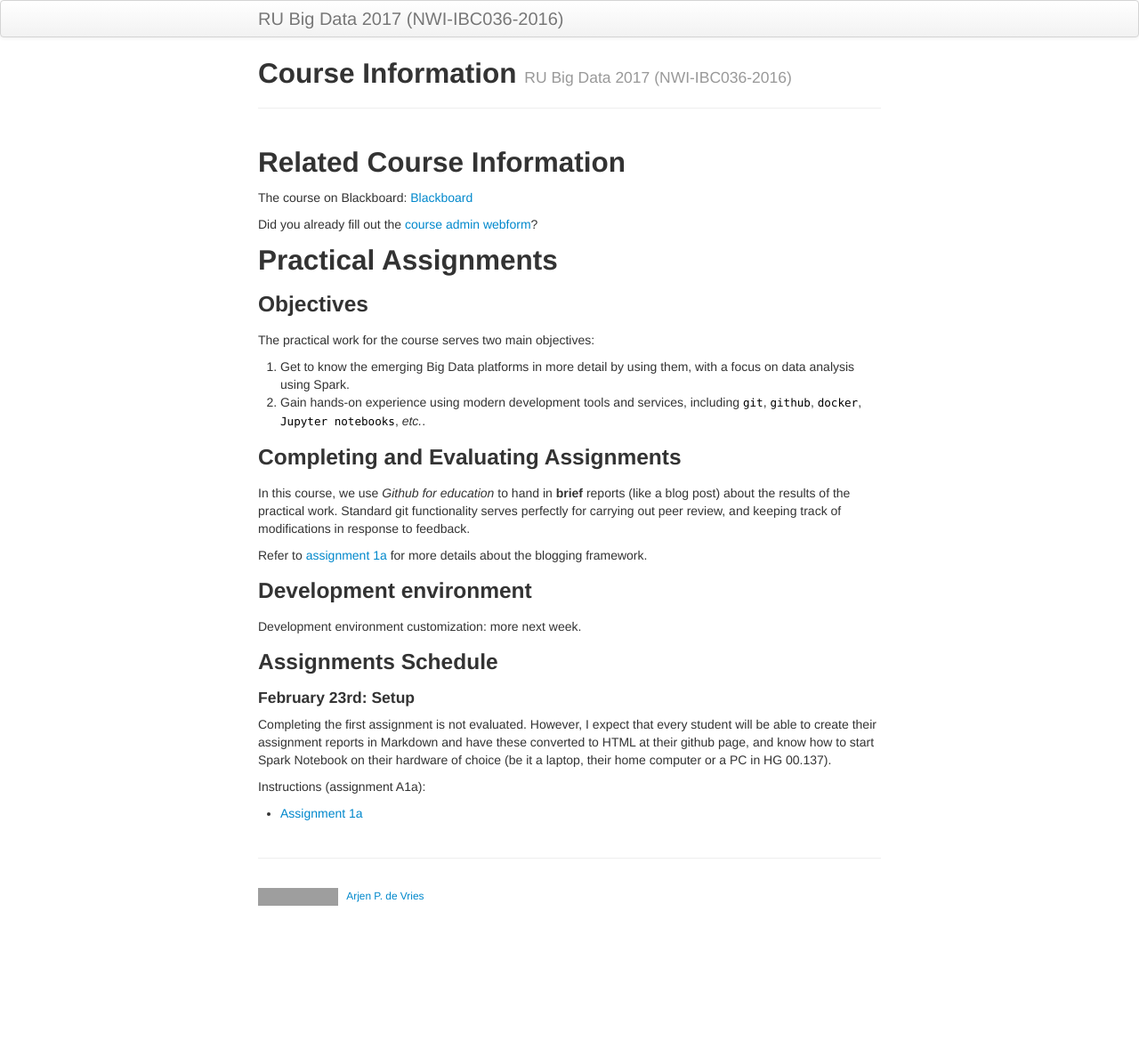
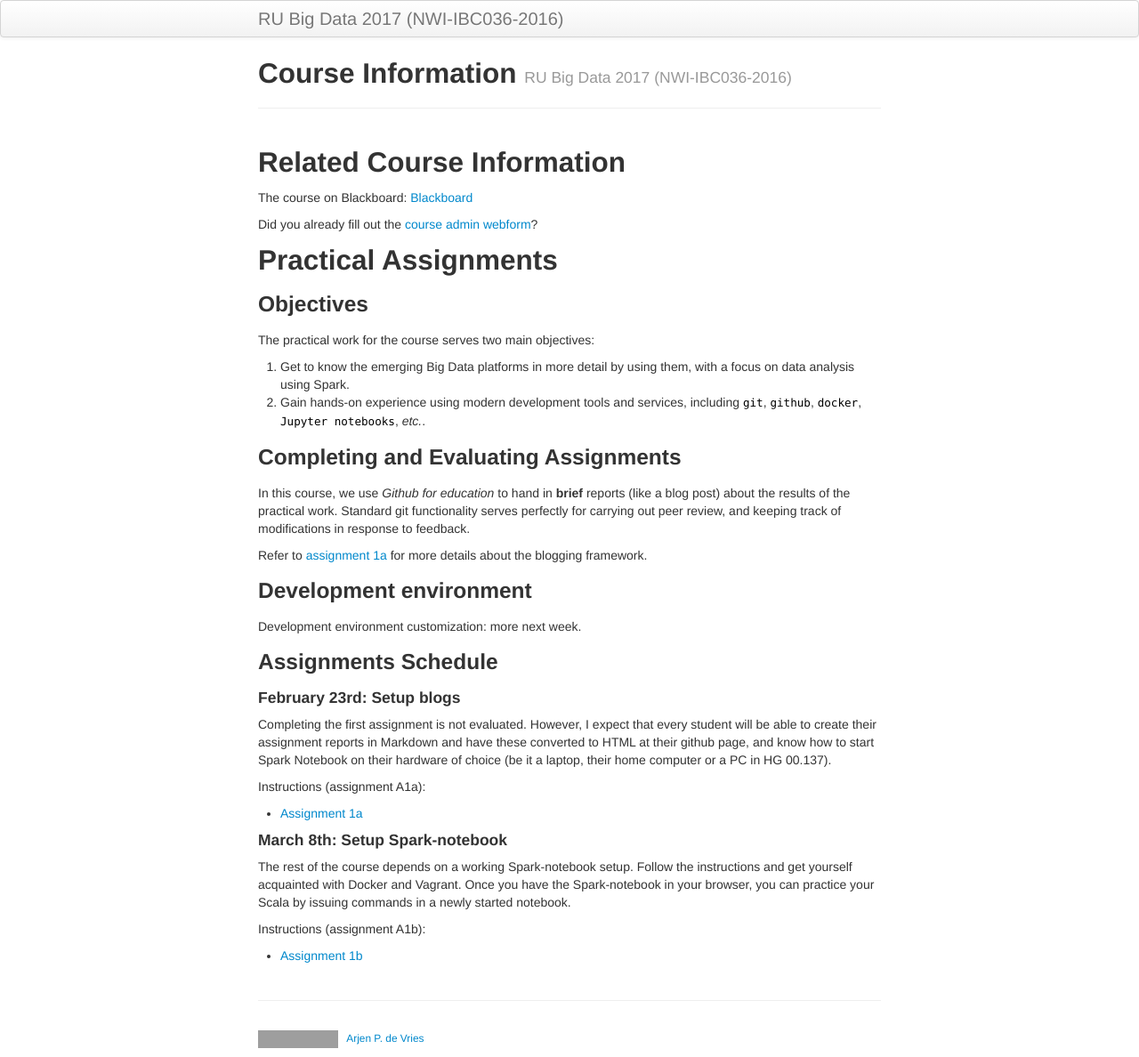
Before and after one commit to Thelukepet/course, a Jekyll site: the page built from index.md, in a window 1280 px wide. Shown: the whole page at 89% size. Built offline with Jekyll 4.4.1, drawn with Linux system fonts in a browser that asks for light colours; before the commit the page ends 1028 px from its top, so only the background shows below that; grey boxes are pictures that could not be loaded.

Commit message:
Added Docker assignment

```diff
--- a/index.md
+++ b/index.md
@@ -35,7 +35,7 @@ Development environment customization: more next week.
 
 ### Assignments Schedule
 
-#### February 23rd: Setup
+#### February 23rd: Setup blogs
 
 Completing the first assignment is not evaluated. However, I expect that every student will be able
 to create their assignment reports in Markdown and have these converted to HTML at their github page,
@@ -45,3 +45,14 @@ a PC in HG 00.137).
 Instructions (assignment A1a):
 
 * [Assignment 1a](assignments/A1a-blogging.html)
+
+#### March 8th: Setup Spark-notebook
+
+The rest of the course depends on a working Spark-notebook setup.
+Follow the instructions and get yourself acquainted with Docker and Vagrant.
+Once you have the Spark-notebook in your browser, you can practice your Scala by issuing
+commands in a newly started notebook.
+
+Instructions (assignment A1b):
+
+* [Assignment 1b](assignments/A1b-docker.html)
```
